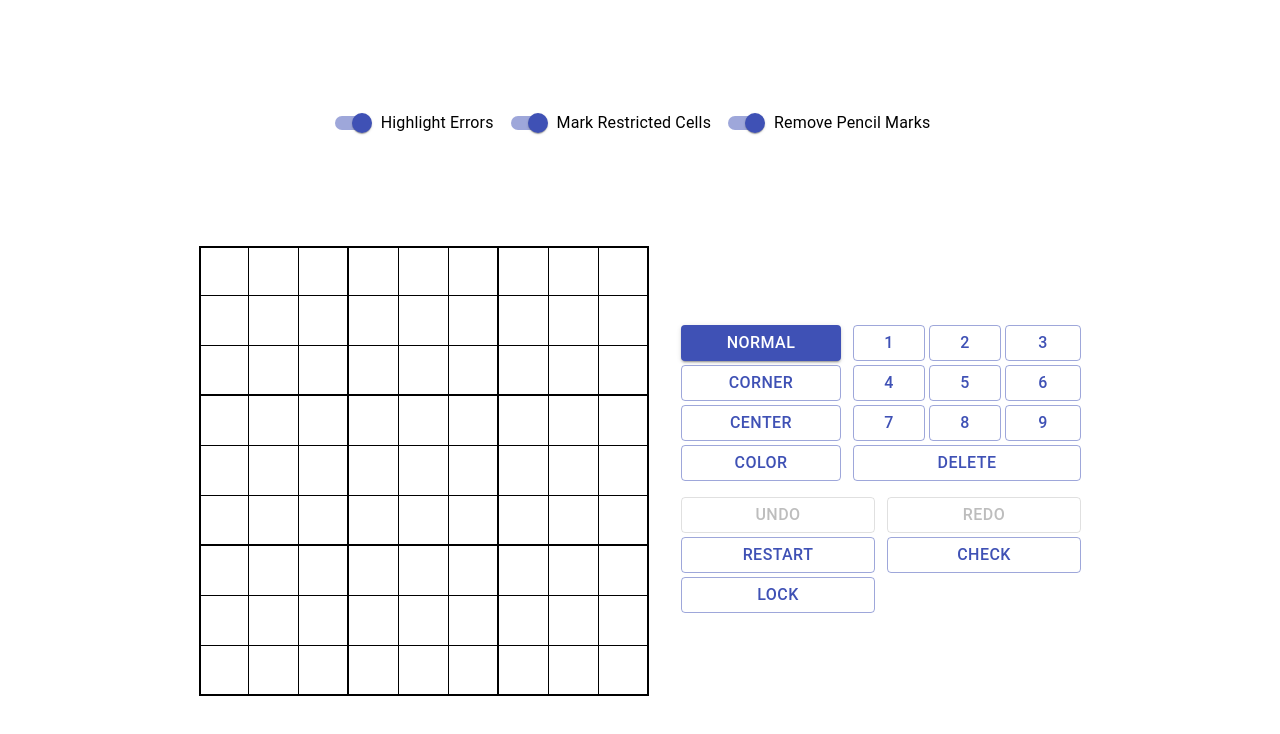
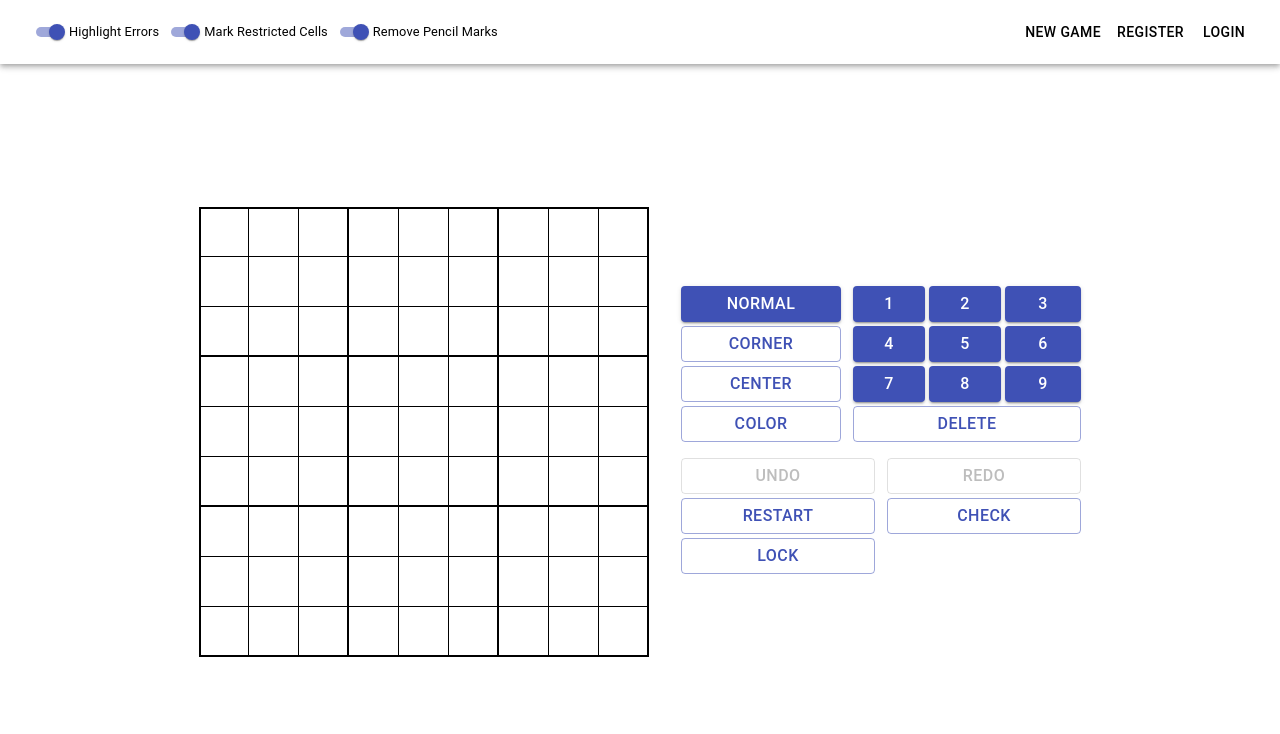
Before and after one commit to MansJackson/sudoku, a React (Create React App) app: page / in a window 1280 px wide. Shown: the top 734 px of the page. Built offline with nearby package versions, Linux system fonts and the light colour scheme.

Commit message:
added a navbar

```diff
--- a/package.json
+++ b/package.json
@@ -4,6 +4,7 @@
   "private": true,
   "dependencies": {
     "@material-ui/core": "^4.11.4",
+    "@material-ui/icons": "^4.11.2",
     "@testing-library/jest-dom": "^5.12.0",
     "@testing-library/react": "^11.2.7",
     "@testing-library/user-event": "^12.8.3",
--- a/src/components/Controls.tsx
+++ b/src/components/Controls.tsx
@@ -102,7 +102,7 @@ const Controls = (props: ControlsProps): JSX.Element => {
       <Button
         onClick={() => setContent('1')}
         color="primary"
-        variant="outlined"
+        variant="contained"
         size="small"
         className={`btn btn_num num_${selectedMode} ${selectedMode === 'color' ? 'background_1 color_1' : ''}`}
       >
@@ -111,7 +111,7 @@ const Controls = (props: ControlsProps): JSX.Element => {
       <Button
         onClick={() => setContent('2')}
         color="primary"
-        variant="outlined"
+        variant="contained"
         size="small"
         className={`btn btn_num num_${selectedMode} ${selectedMode === 'color' ? 'background_2 color_2' : ''}`}
       >
@@ -120,7 +120,7 @@ const Controls = (props: ControlsProps): JSX.Element => {
       <Button
         onClick={() => setContent('3')}
         color="primary"
-        variant="outlined"
+        variant="contained"
         size="small"
         className={`btn btn_num num_${selectedMode} ${selectedMode === 'color' ? 'background_3 color_3' : ''}`}
       >
@@ -138,7 +138,7 @@ const Controls = (props: ControlsProps): JSX.Element => {
       <Button
         onClick={() => setContent('4')}
         color="primary"
-        variant="outlined"
+        variant="contained"
         size="small"
         className={`btn btn_num num_${selectedMode} ${selectedMode === 'color' ? 'background_4 color_4' : ''}`}
       >
@@ -147,7 +147,7 @@ const Controls = (props: ControlsProps): JSX.Element => {
       <Button
         onClick={() => setContent('5')}
         color="primary"
-        variant="outlined"
+        variant="contained"
         size="small"
         className={`btn btn_num num_${selectedMode} ${selectedMode === 'color' ? 'background_5 color_5' : ''}`}
       >
@@ -156,7 +156,7 @@ const Controls = (props: ControlsProps): JSX.Element => {
       <Button
         onClick={() => setContent('6')}
         color="primary"
-        variant="outlined"
+        variant="contained"
         size="small"
         className={`btn btn_num num_${selectedMode} ${selectedMode === 'color' ? 'background_6 color_6' : ''}`}
       >
@@ -174,7 +174,7 @@ const Controls = (props: ControlsProps): JSX.Element => {
       <Button
         onClick={() => setContent('7')}
         color="primary"
-        variant="outlined"
+        variant="contained"
         size="small"
         className={`btn btn_num num_${selectedMode} ${selectedMode === 'color' ? 'background_7 color_7' : ''}`}
       >
@@ -183,7 +183,7 @@ const Controls = (props: ControlsProps): JSX.Element => {
       <Button
         onClick={() => setContent('8')}
         color="primary"
-        variant="outlined"
+        variant="contained"
         size="small"
         className={`btn btn_num num_${selectedMode} ${selectedMode === 'color' ? 'background_8 color_8' : ''}`}
       >
@@ -192,7 +192,7 @@ const Controls = (props: ControlsProps): JSX.Element => {
       <Button
         onClick={() => setContent('9')}
         color="primary"
-        variant="outlined"
+        variant="contained"
         size="small"
         className={`btn btn_num num_${selectedMode} ${selectedMode === 'color' ? 'background_9 color_9' : ''}`}
       >
--- /dev/null
+++ b/src/components/Navbar.tsx
@@ -0,0 +1,27 @@
+import {
+  AppBar, Toolbar, Button,
+} from '@material-ui/core';
+import React from 'react';
+import { connect } from 'react-redux';
+import '../styles/Navbar.css';
+import { NavbarProps, RootState } from '../types';
+import Settings from './Settings';
+
+const Navbar: React.FunctionComponent<NavbarProps> = (props): JSX.Element => (
+  <nav className="navbar">
+    <AppBar color="transparent" position="static">
+      <Toolbar>
+        <Settings />
+        <Button color="inherit">New Game</Button>
+        <Button color="inherit">Register</Button>
+        <Button color="inherit">Login</Button>
+      </Toolbar>
+    </AppBar>
+  </nav>
+);
+
+const mapStateToProps = (state: RootState) => ({
+
+});
+
+export default connect(mapStateToProps, {})(Navbar);
--- a/src/components/Settings.tsx
+++ b/src/components/Settings.tsx
@@ -1,6 +1,7 @@
 import { FormGroup, FormControlLabel, Switch } from '@material-ui/core';
 import React from 'react';
 import { connect } from 'react-redux';
+import '../styles/Settings.css';
 import { dispatchA } from '../redux/actions';
 import {
   SettingsProps,
@@ -23,39 +24,48 @@ const Settings = (props: SettingsProps): JSX.Element => {
   };
 
   return (
-    <div>
+    <div className="settings">
       <FormGroup row>
         <FormControlLabel
           control={(
             <Switch
+              size="small"
               checked={highlightErrors}
               onChange={handleChange}
               name="highlightErrors"
               color="primary"
             />
           )}
+          className="switch_label"
+          color="primary"
           label="Highlight Errors"
         />
         <FormControlLabel
           control={(
             <Switch
+              size="small"
               checked={markRestricted}
               onChange={handleChange}
               name="markRestricted"
               color="primary"
             />
           )}
+          className="switch_label"
+          color="primary"
           label="Mark Restricted Cells"
         />
         <FormControlLabel
           control={(
             <Switch
+              size="small"
               checked={removePencilMarks}
               onChange={handleChange}
               name="removePencilMarks"
               color="primary"
             />
           )}
+          className="switch_label"
+          color="primary"
           label="Remove Pencil Marks"
         />
       </FormGroup>
--- a/src/pages/Home.tsx
+++ b/src/pages/Home.tsx
@@ -3,13 +3,11 @@ import '../styles/Home.css';
 import Board from '../components/Board';
 import { HomeProps } from '../types';
 import Controls from '../components/Controls';
-import Settings from '../components/Settings';
+import Navbar from '../components/Navbar';
 
 const Home: React.FunctionComponent<HomeProps> = (): JSX.Element => (
   <div className="home">
-    <div className="settings">
-      <Settings />
-    </div>
+    <Navbar />
     <div className="content">
       <Board />
       <Controls />
--- a/src/styles/Board.css
+++ b/src/styles/Board.css
@@ -142,7 +142,7 @@
 }
 
 .selected {
-  background-color: rgba(104, 225, 255, 0.75);
+  background-color: rgba(75, 219, 255, 0.75);
   z-index: 2;
 }
 
--- a/src/styles/Home.css
+++ b/src/styles/Home.css
@@ -9,8 +9,10 @@
 
 .content {
   display: flex;
+  flex-grow: 1;
   width: 100%;
   height: 100%;
   justify-content: center;
   align-items: center;
+  margin: 1rem;
 }
--- /dev/null
+++ b/src/styles/Navbar.css
@@ -0,0 +1,11 @@
+.navbar {
+  width: 100vw;
+}
+
+.menu_btn {
+  margin-right: 2rem;
+}
+
+.title {
+  flex-grow: 1;
+}
--- /dev/null
+++ b/src/styles/Settings.css
@@ -0,0 +1,8 @@
+.settings {
+  margin-left: 1rem;
+  flex-grow: 1;
+}
+
+.switch_label > span {
+  font-size: .8rem;
+}
--- a/src/types.ts
+++ b/src/types.ts
@@ -18,6 +18,10 @@ export type RootState = {
 
 // PROPS
 export type HomeProps = {
+
+};
+
+export type NavbarProps = {
 
 };
 
```
Also changed, not shown: 1 other file (tests, documents, lock files or other folders).
